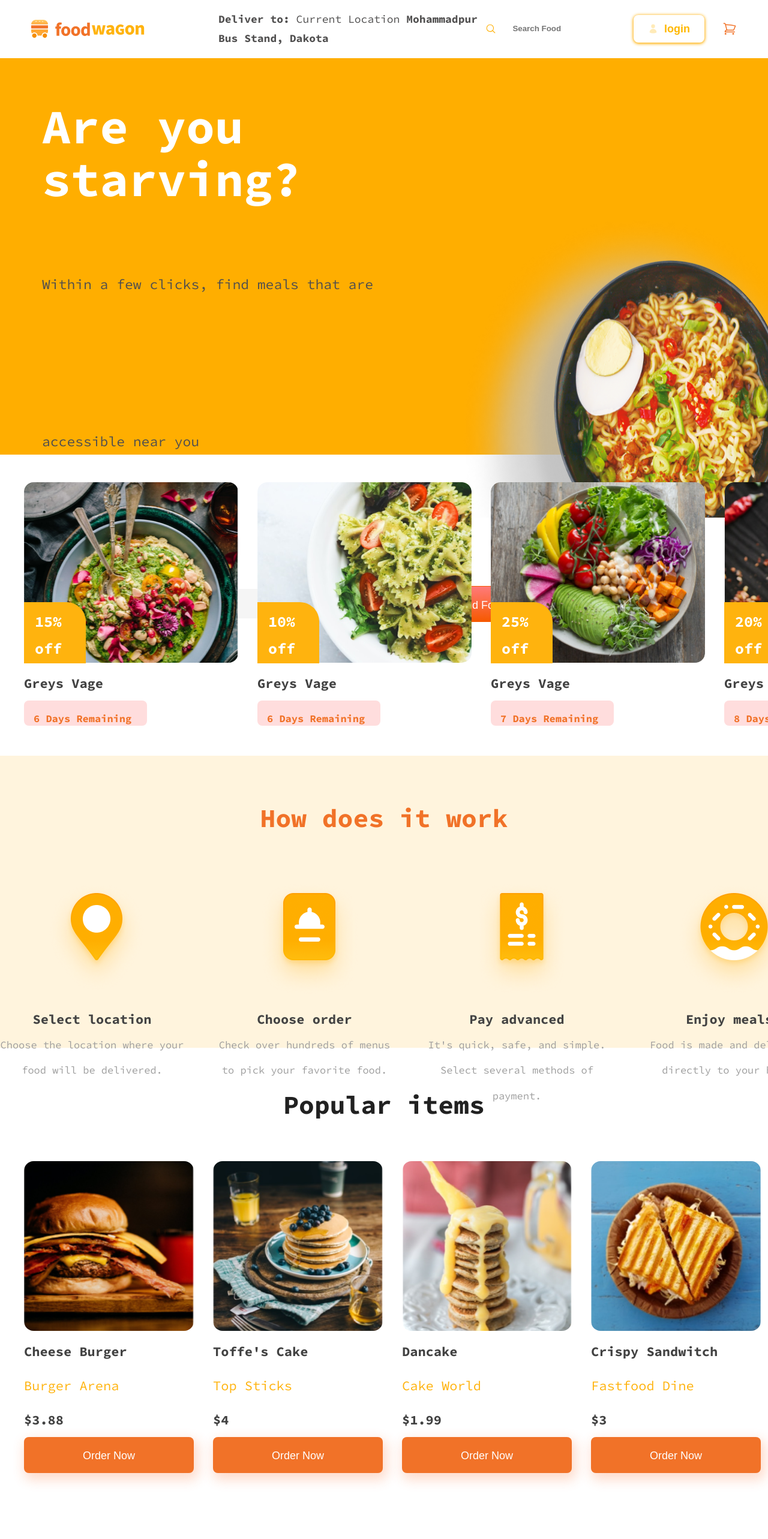
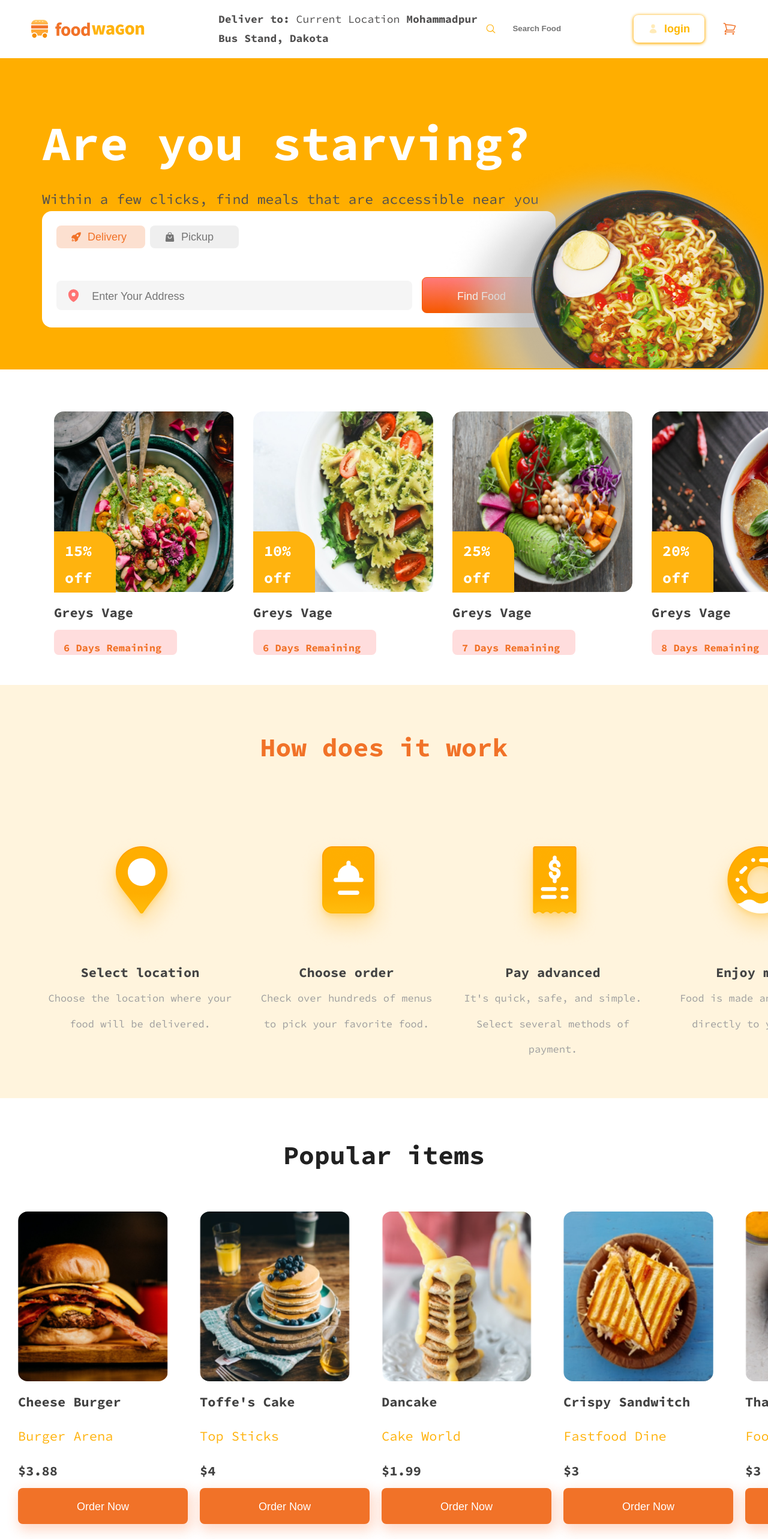
Before and after one commit to Beenflexxin01/food_wagon, a React (Vite) app: page /home in a window 1280 px wide. Shown: the top 2566 px of the page at 60% size. Built offline with nearby package versions, Linux system fonts and the light colour scheme; the HTML template or start-up script is replaced by a standard one.

Commit message:
Initial commit

```diff
--- a/src/index.css
+++ b/src/index.css
@@ -98,29 +98,29 @@ body {
 .primary-header {
   color: #fff;
   font-size: 8rem;
-  line-height: 8.8rem;
 }
 
 .text-description {
   font-size: 2.3rem;
-  line-height: 26.2rem;
   color: #504f4f;
 }
 
 .grid-2 {
   display: grid;
-  grid-template-columns: 61% 39%;
+  grid-template-columns: repeat(2, 1fr);
   align-items: center;
 }
 
 .starv-bg {
   background-color: #ffae00;
-  height: 66.1rem;
 }
 
 .img-grid {
-  height: 50.5rem;
+  height: 35rem;
   width: 60.4rem;
+  position: absolute;
+  top: 33%;
+  right: -4%;
 }
 
 .address {
@@ -133,7 +133,6 @@ body {
   gap: 0.8rem;
   padding: 2.4rem;
   height: 8.6rem;
-  width: 85.6rem;
 }
 
 .btn-delivery {
@@ -160,16 +159,12 @@ body {
   display: flex;
   align-items: center;
   gap: 1rem;
-  width: 85.6rem;
   padding: 2.4rem;
-  height: 10.8rem;
 }
 
 .text-field-btn {
   display: flex;
   align-items: center;
-  width: 80.8rem;
-  height: 6rem;
   gap: 1.6rem;
   position: relative;
 }
@@ -216,7 +211,7 @@ body {
 
 .greys {
   display: flex;
-  margin: 1.6rem 1rem;
+  margin: 4rem 6rem;
   gap: 3.2rem;
   height: 41.5rem;
   width: 147.5rem;
@@ -245,7 +240,7 @@ body {
 }
 
 .grey-img {
-  width: 35.7rem;
+  width: 30rem;
   height: 30.1rem;
   border-radius: 1.6rem;
 }
@@ -291,7 +286,8 @@ body {
 .work-features {
   display: flex;
   gap: 3.2rem;
-  height: 23.9rem;
+  padding: 2rem;
+  margin: 6rem;
   width: 138.4rem;
   text-align: center;
 }
@@ -325,8 +321,13 @@ body {
   color: #212121;
 }
 
+.popular-section {
+  gap: 2rem;
+  margin: 0;
+}
+
 .popular-img {
-  width: 28.3rem;
+  width: 25rem;
   height: 28.3rem;
   border-radius: 1.6rem;
 }
@@ -358,7 +359,7 @@ body {
   display: grid;
   grid-template-columns: repeat(4, 1fr);
   padding: 3rem;
-  margin: 6.4rem 3rem 0 3rem;
+  margin: 6.4rem 5rem 0 7rem;
   width: 147.6rem;
 }
 
@@ -506,8 +507,14 @@ body {
 
 .food-img {
   width: 21.8rem;
-  height: 27rem;
+  width: 18rem;
+  height: 20rem;
   border-radius: 100%;
+}
+
+.s_w {
+  margin: 1rem;
+  padding: 1rem;
 }
 
 .features {
--- a/src/media.css
+++ b/src/media.css
@@ -28,8 +28,9 @@
     line-height: 3;
   }
 
-  .input {
-    width: 45rem;
+  .img-grid {
+    width: 40rem;
+    top: 42%;
   }
 
   .find_food {
@@ -37,16 +38,21 @@
   }
 
   .grey-img {
-    width: 29rem;
+    width: 80%;
+    height: 70%;
+  }
+
+  .greys {
+    width: 100%;
+    margin: 5rem;
+  }
+
+  .grey-discount {
+    top: 42%;
   }
 
   .work-features {
     width: 130rem;
-  }
-
-  .greys {
-    gap: 1.5rem;
-    width: 140rem;
   }
 
   .p_m {
@@ -115,12 +121,6 @@
     font-size: 1.3rem;
   }
 
-  .img-grid {
-    height: 40.5rem;
-    height: 100%;
-    width: 100%;
-  }
-
   .input {
     width: 40rem;
   }
@@ -129,23 +129,21 @@
     width: 18rem;
   }
 
-  .grey-img {
-    width: 27rem;
-  }
-
   .section-how {
+    width: 100%;
     height: 60rem;
   }
 
   .work-features {
-    gap: 4rem;
-    text-align: start;
+    gap: 2rem;
+    text-align: center;
+    width: 100%;
+    margin: 2rem;
+    padding: 2rem;
   }
 
   .layout {
-    width: 22rem;
-    padding: 1rem;
-    text-align: center;
+    width: 100%;
   }
 
   .work_image {
@@ -154,7 +152,11 @@
   }
 
   .p_m {
-    width: 22rem;
+    width: 100%;
+  }
+
+  .popular-section {
+    margin: 0;
   }
 
   .greys {
@@ -163,35 +165,67 @@
 
   .grid-4-cols {
     grid-template-columns: 25% 25% 25%;
+    width: 100%;
+    margin: 9rem;
+  }
+
+  .restaurant-item {
+    margin-bottom: 2rem;
   }
 
   .btn-view {
     margin-left: 48rem;
   }
 
+  .food-sw,
+  .search {
+    height: 100%;
+    width: 100%;
+  }
+
   .food-img {
-    width: 17rem;
     border-radius: 100%;
+    width: 100%;
+  }
+
+  .s_s {
+    margin: 0;
+    padding: 5rem;
+  }
+
+  .align {
+    font-size: 1.3rem;
   }
 
   .features {
+    width: 100%;
     padding: 2rem;
   }
 
   .f_a {
-    width: 113rem;
+    width: 100%;
+  }
+
+  .d-t {
+    font-size: 2.5rem;
   }
 
   .app-install {
-    padding: 0;
+    width: 100%;
   }
 
-  .install {
-    width: 40rem;
+  .a-i {
+    width: 100%;
   }
 
-  .d_i {
-    width: 55rem;
+  .d_i,
+  .d_d,
+  .d__d {
+    width: 50%;
+  }
+
+  .d_t {
+    width: 100%;
   }
 
   .c_t {
@@ -226,10 +260,15 @@
 @media (max-width: 64em) {
   /* body {
     background-color: rgb(215, 215, 226);
+    overflow-x: hidden;
   } */
 
   .grid-2-cols {
     width: 100%;
+  }
+
+  .img-grid {
+    top: 31%;
   }
 
   .form,
@@ -246,7 +285,6 @@
   }
 
   .find_food {
-    /* width: 50%; */
     font-size: 1.4rem;
     padding: 2rem;
   }
@@ -260,6 +298,7 @@
     grid-template-columns: repeat(2, 1fr);
     height: 100%;
     width: 100%;
+    margin: 0;
   }
 
   .grey-img {
@@ -301,7 +340,8 @@
   }
 
   .align {
-    text-align: start;
+    text-align: center;
+    font-size: 2rem;
   }
 
   .work-features {
@@ -425,6 +465,9 @@
 
   .img-grid {
     height: 35rem;
+    width: 100%;
+    top: 48rem;
+    right: 4rem;
   }
 
   .primary-header {
@@ -487,7 +530,7 @@
   }
 
   .grey-discount {
-    top: 23rem;
+    top: 68%;
   }
 
   .popular-items {
@@ -506,14 +549,6 @@
   .grid-4-cols {
     display: block;
   }
-
-  /* .r_m {
-    width: 40%;
-  } */
-
-  /* .r_m {
-    width: 100%;
-  } */
 
   .deliveryy {
     left: 11%;
@@ -571,7 +606,6 @@
 
   .d-d {
     display: block;
-    /* height: 30%; */
     margin-bottom: 3rem;
   }
 
@@ -622,10 +656,8 @@
 
 @media (max-width: 34em) {
   /* body {
-    background-color: rgb(234, 103, 103);
-    overflow-x: hidden;
+    background-color: aquamarine;
   } */
-
   .primary-header {
     font-size: 1.8rem;
   }
@@ -689,11 +721,13 @@
 
   .g_t {
     margin-left: 11rem;
-    /* text-align: center; */
+  }
+
+  .grey-discount {
+    top: -20.6rem;
   }
 
   .text {
-    /* width: 38rem; */
     text-align: center;
   }
 
@@ -768,71 +802,3 @@
     margin-top: 8rem;
   }
 }
-
-/* .burger {
-  display: flex;
-  background-color: transparent;
-  justify-content: space-around;
-  flex-direction: column;
-  top: 15px;
-  height: 2.4rem;
-}
-
-.burger_bar {
-  position: relative;
-  background-color: #eee;
-  height: 2px;
-  width: 3rem;
-  transition: all 0.5s ease-in-out;
-  left: -2rem;
-}
-
-.burger_bar::before,
-.burger_bar::after {
-  content: "X";
-  position: absolute;
-  height: 2px;
-  color: #eee;
-  border-radius: 2px;
-  transition: all 0.4s ease-in-out;
-}
-
-.bar {
-  right: 0;
-  width: 1.5rem;
-}
-
-.bar3 {
-  width: 2.5rem;
-}
-
-.open > .burger_bar {
-  background-color: transparent;
-}
-
-.open > .burger_bar::before {
-  width: 32px;
-  transform: rotate(45deg);
-}
-
-.open > .burger_bar::after {
-  width: 32px;
-  transform: rotate(-45deg);
-}
-
-.burger-menu {
-  display: flex;
-  background-color: #000000;
-  position: absolute;
-  top: 8rem;
-  left: 0;
-  width: 45%;
-  height: 100vh;
-  align-items: start;
-  transition: all 0.6s linear;
-  transform: translate(-100%);
-  opacity: 0;
-  padding: 5rem 1.5rem;
-  flex-direction: column;
-  gap: 3rem;
-} */
```
